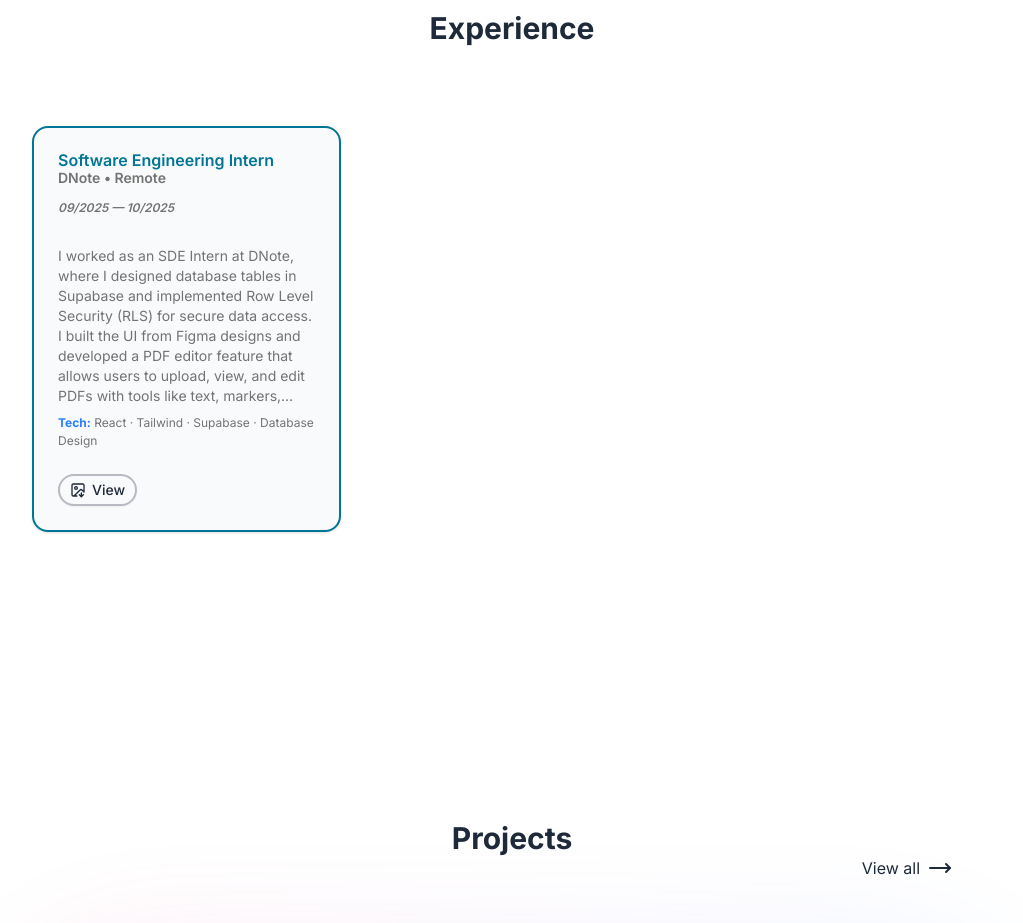
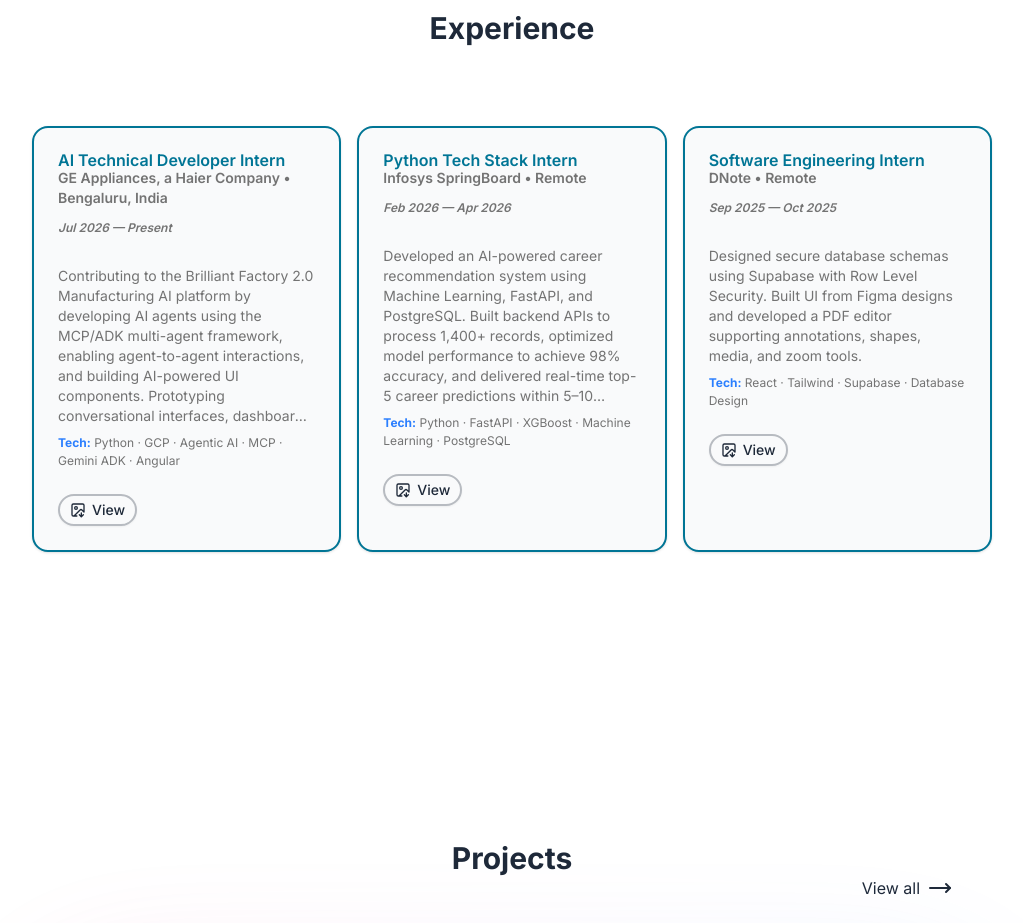
Before and after one commit to Chethantram/modernportfolio, a Next.js app: page / in a window 1280 px wide. Shown: the part 2100-3023 px from the top of the page, without its empty margins (128-1151 px from the left). Built offline with nearby package versions, Linux system fonts and the light colour scheme.

Commit message:
Add internship experiences and update descriptions
Added new experiences for AI Technical Developer and Python Tech Stack internships, including detailed descriptions and technologies used. Updated the Software Engineering Intern experience with a more concise description and corrected date formats.

```diff
--- a/components/Experineces.jsx
+++ b/components/Experineces.jsx
@@ -11,14 +11,37 @@
 const STATIC_EXPERIENCES = [
   {
     id: 1,
+    role: "AI Technical Developer Intern",
+    company: "GE Appliances, a Haier Company",
+    location: "Bengaluru, India",
+    start: "Jul 2026",
+    end: "Present",
+    description:
+      "Contributing to the Brilliant Factory 2.0 Manufacturing AI platform by developing AI agents using the MCP/ADK multi-agent framework, enabling agent-to-agent interactions, and building AI-powered UI components. Prototyping conversational interfaces, dashboards, and AI-assisted workflows while supporting feature implementation, testing, and documentation.",
+    link: "#",
+    tech: "Python · GCP · Agentic AI · MCP · Gemini ADK · Angular",
+  },
+  {
+    id: 2,
+    role: "Python Tech Stack Intern",
+    company: "Infosys SpringBoard",
+    location: "Remote",
+    start: "Feb 2026",
+    end: "Apr 2026",
+    description:
+      "Developed an AI-powered career recommendation system using Machine Learning, FastAPI, and PostgreSQL. Built backend APIs to process 1,400+ records, optimized model performance to achieve 98% accuracy, and delivered real-time top-5 career predictions within 5–10 seconds.",
+    link: "/internshipinfosysspringboard.jpg",
+    tech: "Python · FastAPI · XGBoost · Machine Learning · PostgreSQL",
+  },
+  {
+    id: 3,
     role: "Software Engineering Intern",
     company: "DNote",
     location: "Remote",
-    start: "09/2025",
-    end: "10/2025",
-    current: false,
+    start: "Sep 2025",
+    end: "Oct 2025",
     description:
-      "I worked as an SDE Intern at DNote, where I designed database tables in Supabase and implemented Row Level Security (RLS) for secure data access. I built the UI from Figma designs and developed a PDF editor feature that allows users to upload, view, and edit PDFs with tools like text, markers, shapes, highlighters, stamps, media, and zoom functionality.",
+      "Designed secure database schemas using Supabase with Row Level Security. Built UI from Figma designs and developed a PDF editor supporting annotations, shapes, media, and zoom tools.",
     link: "/internshipdnote.jpg",
     tech: "React · Tailwind · Supabase · Database Design",
   },
```
